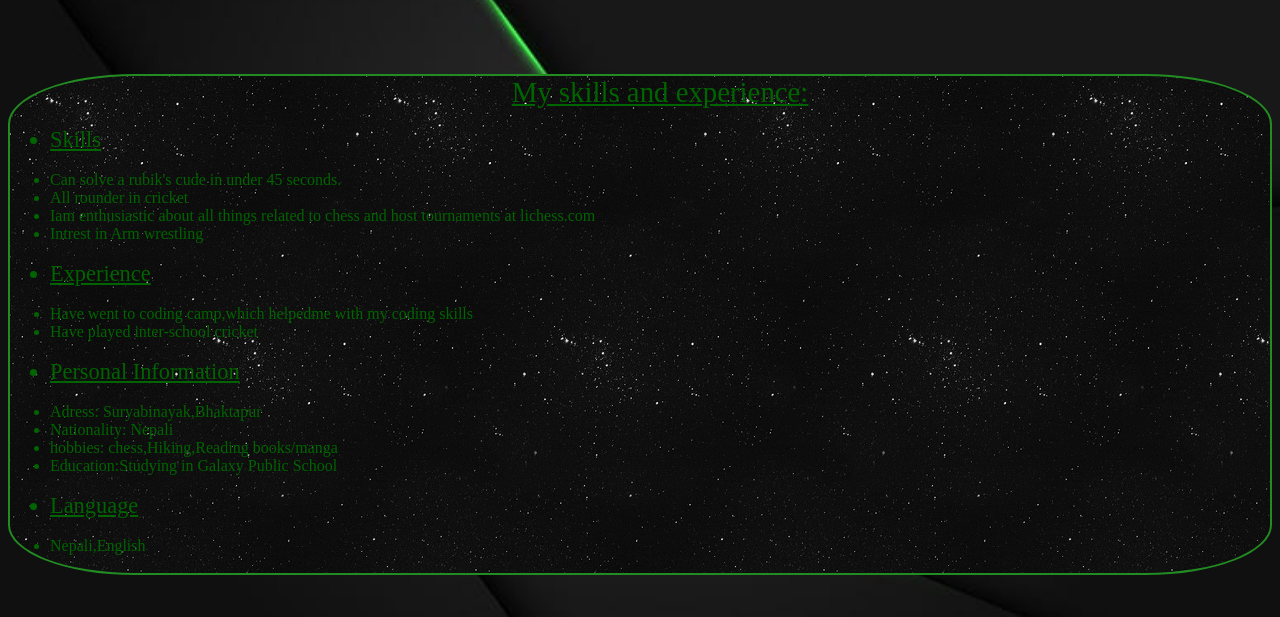
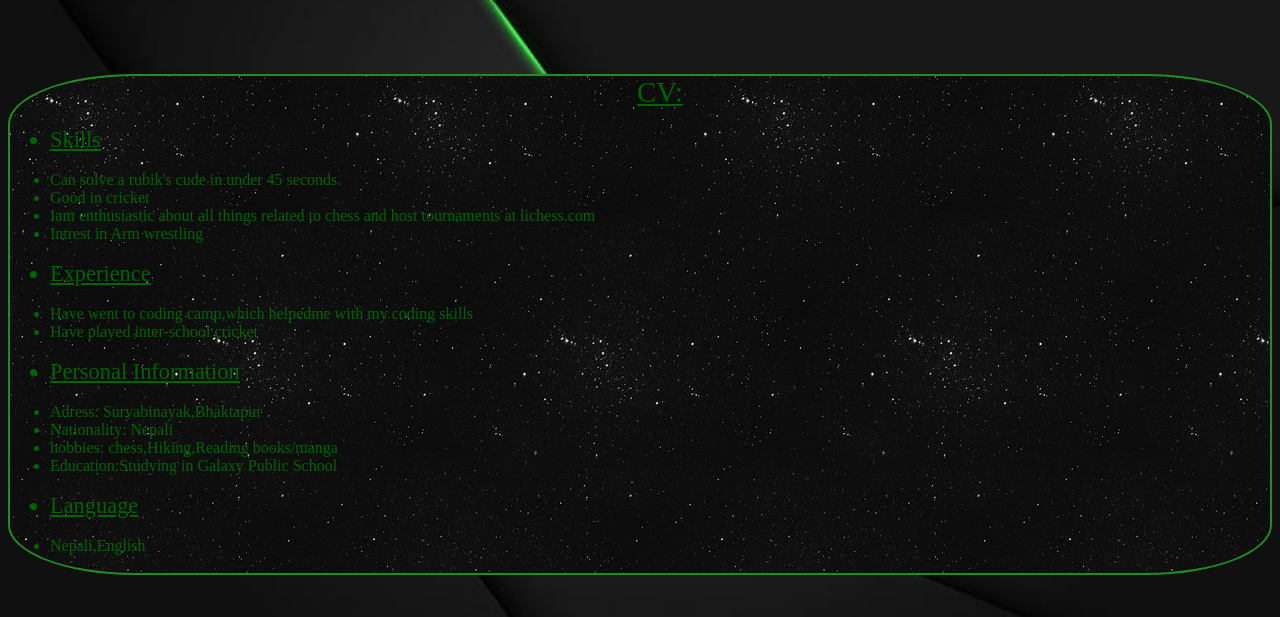
Before and after one commit to DivyeshBaidya/ctfnepal, a plain HTML site: page skills.html in a window 1280 px wide. Shown: the part 207-824 px from the top of the page. Drawn offline with Linux system fonts and the light colour scheme.

Commit message:
Update skills.html

```diff
--- a/skills.html
+++ b/skills.html
@@ -166,11 +166,11 @@
 
     <center><h1>CV</h1></center> <br>
     <ul>
-       <li class="skills">My skills and experience:</li><br>
+       <li class="skills">CV:</li><br>
     <li class="s1">Skills</li><br>
 
     <li class="s2">Can solve a rubik's cude in under 45 seconds.</li>
-    <li class="s3">All rounder in cricket</li>
+    <li class="s3">Good in cricket</li>
     <li class="s4">Iam enthusiastic about all things related to chess and host tournaments at lichess.com</li>
            <li class="s5" >Intrest in Arm wrestling</li><br>
            <li class="s6">Experience</li><br>
```
